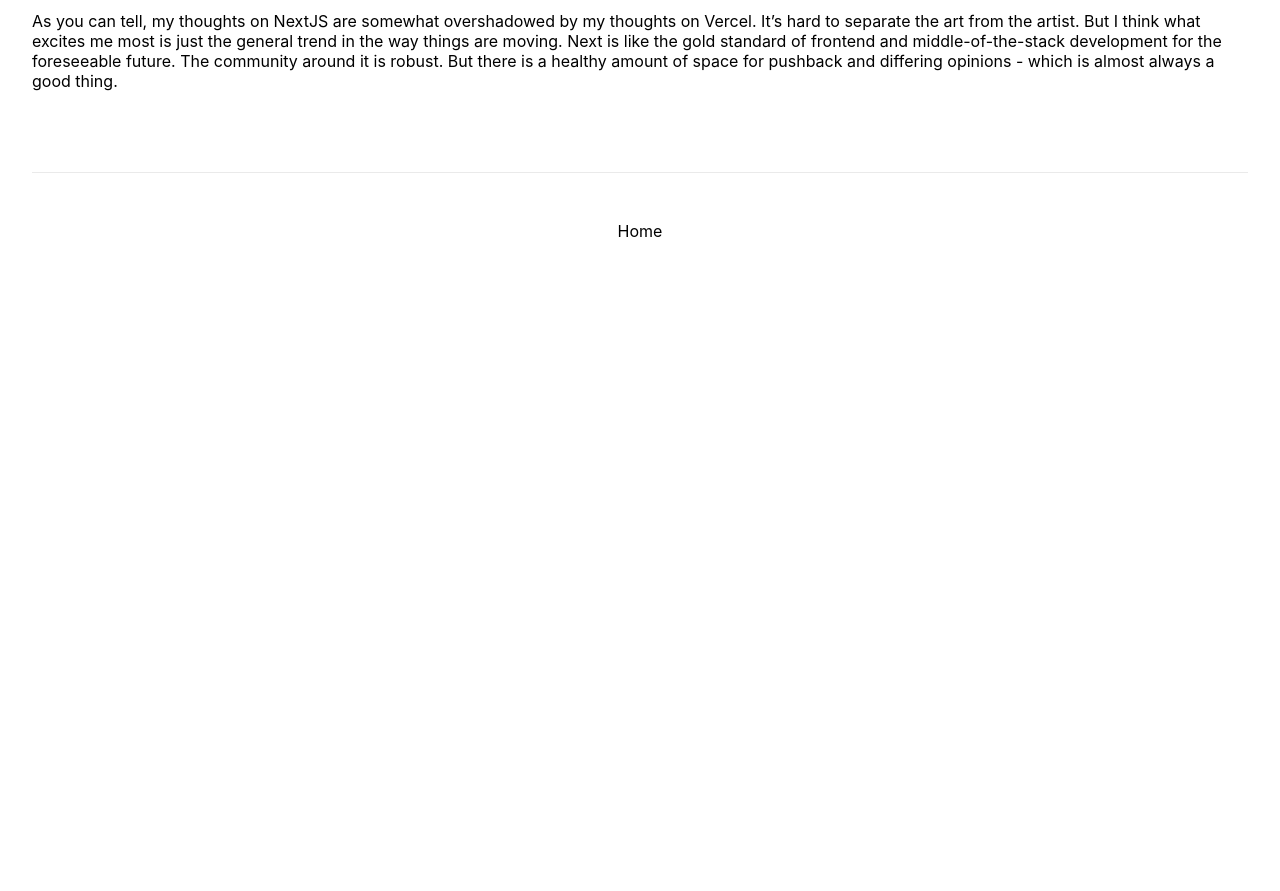
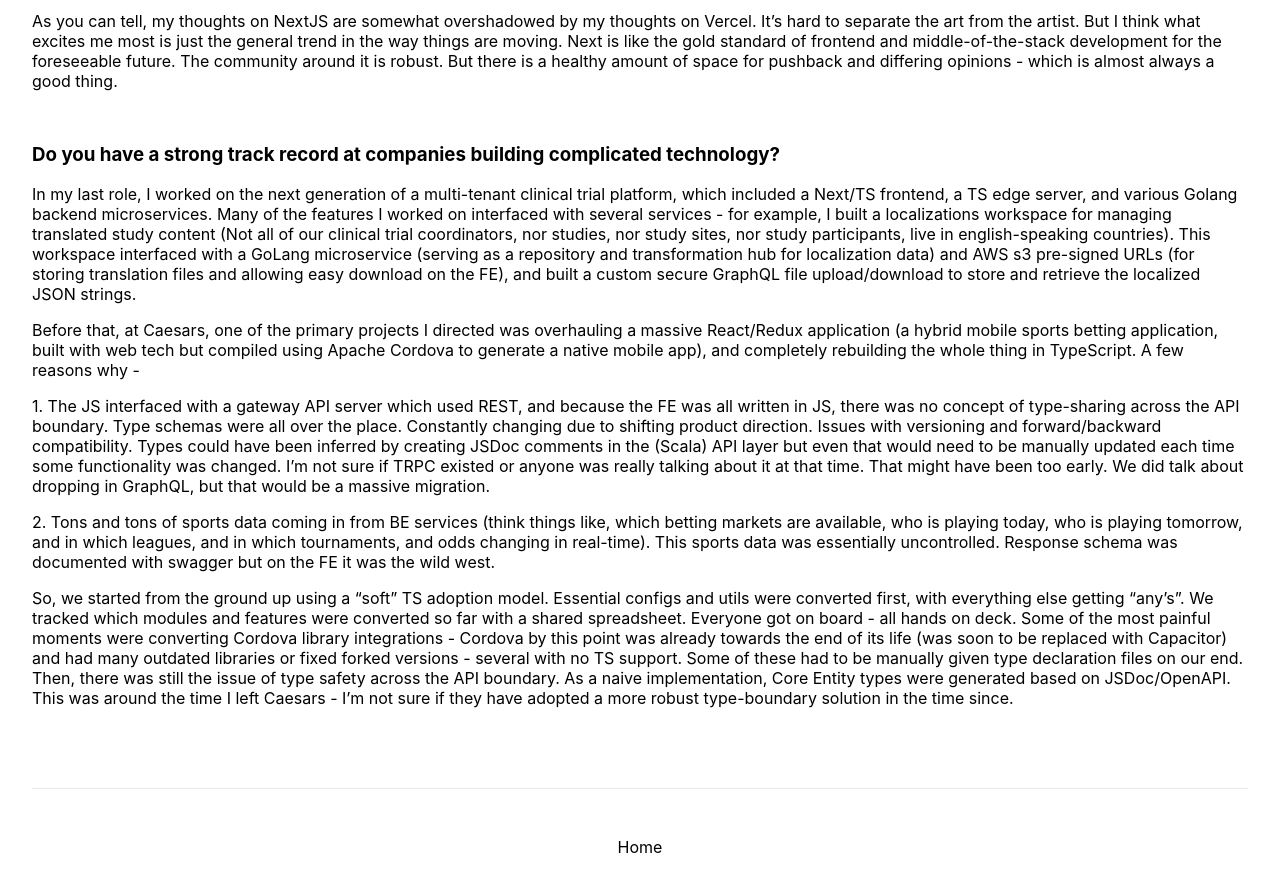
Before and after one commit to chriswillsflannery/chriswillsflannery, a Next.js app: page /posts/ragExamplesForJobApplication in a window 1280 px wide. Shown: the part 2300-3191 px from the top of the page. Before the commit the page ends 2589 px from the top, so only its background shows below. Built offline with nearby package versions, Linux system fonts and the light colour scheme.

Commit message:
strong track record

```diff
--- a/pages/posts/ragExamplesForJobApplication.tsx
+++ b/pages/posts/ragExamplesForJobApplication.tsx
@@ -87,6 +87,15 @@
         </article>
         <HL />
 
+        <article>
+          <h3>{`Do you have a strong track record at companies building complicated technology?`}</h3>
+          <p>{`In my last role, I worked on the next generation of a multi-tenant clinical trial platform, which included a Next/TS frontend, a TS edge server, and various Golang backend microservices. Many of the features I worked on interfaced with several services - for example, I built a localizations workspace for managing translated study content (Not all of our clinical trial coordinators, nor studies, nor study sites, nor study participants, live in english-speaking countries). This workspace interfaced with a GoLang microservice (serving as a repository and transformation hub for localization data) and AWS s3 pre-signed URLs (for storing translation files and allowing easy download on the FE), and built a custom secure GraphQL file upload/download to store and retrieve the localized JSON strings.`}</p>
+          <p>{`Before that, at Caesars, one of the primary projects I directed was overhauling a massive React/Redux application (a hybrid mobile sports betting application, built with web tech but compiled using Apache Cordova to generate a native mobile app), and completely rebuilding the whole thing in TypeScript. A few reasons why - `}</p>
+          <p>{`1. The JS interfaced with a gateway API server which used REST, and because the FE was all written in JS, there was no concept of type-sharing across the API boundary. Type schemas were all over the place. Constantly changing due to shifting product direction. Issues with versioning and forward/backward compatibility. Types could have been inferred by creating JSDoc comments in the (Scala) API layer but even that would need to be manually updated each time some functionality was changed. I’m not sure if TRPC existed or anyone was really talking about it at that time. That might have been too early. We did talk about dropping in GraphQL, but that would be a massive migration.`}</p>
+          <p>{`2. Tons and tons of sports data coming in from BE services (think things like, which betting markets are available, who is playing today, who is playing tomorrow, and in which leagues, and in which tournaments, and odds changing in real-time). This sports data was essentially uncontrolled. Response schema was documented with swagger but on the FE it was the wild west.`}</p>
+          <p>{`So, we started from the ground up using a “soft” TS adoption model. Essential configs and utils were converted first, with everything else getting “any’s”. We tracked which modules and features were converted so far with a shared spreadsheet. Everyone got on board - all hands on deck. Some of the most painful moments were converting Cordova library integrations - Cordova by this point was already towards the end of its life (was soon to be replaced with Capacitor) and had many outdated libraries or fixed forked versions - several with no TS support. Some of these had to be manually given type declaration files on our end. Then, there was still the issue of type safety across the API boundary. As a naive implementation, Core Entity types were generated based on JSDoc/OpenAPI. This was around the time I left Caesars - I’m not sure if they have adopted a more robust type-boundary solution in the time since.`}</p>
+        </article>
+
       </main>
 
       <footer className={styles.footer}>
```
